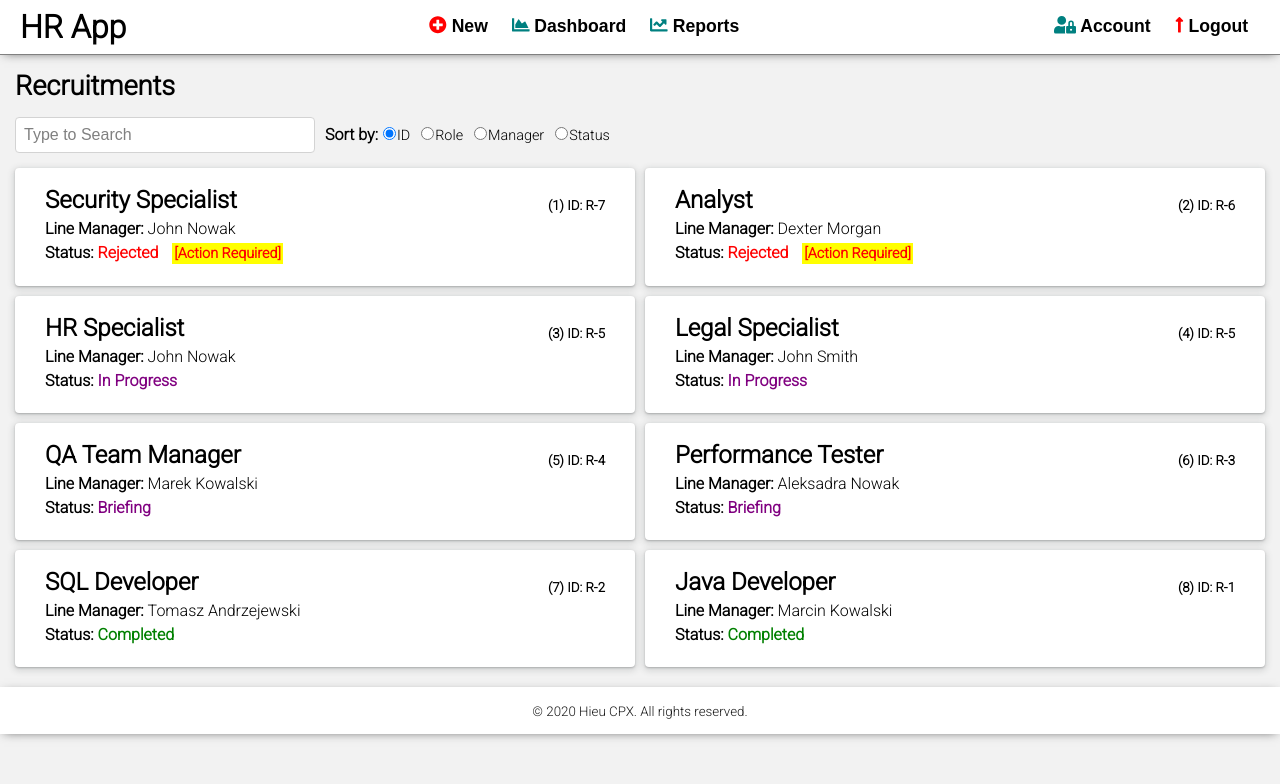
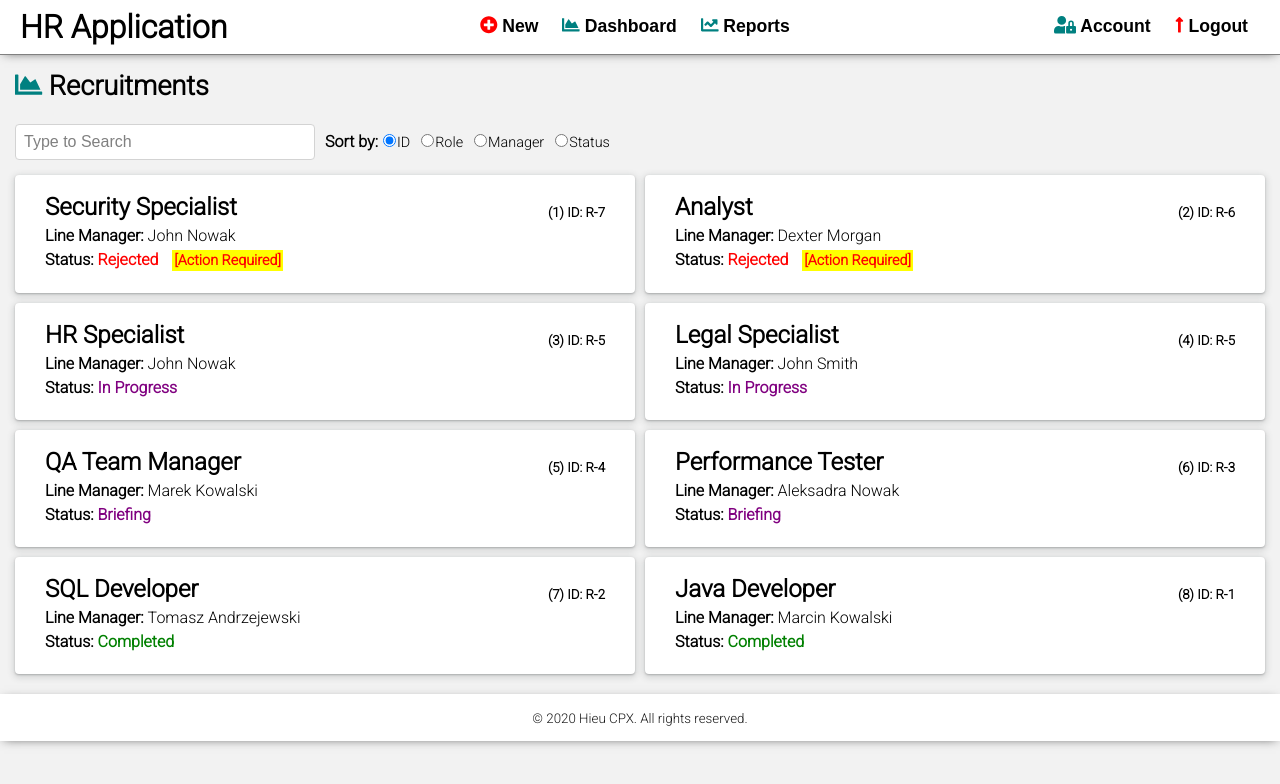
Before and after one commit to qual09/angular-hr-app, an Angular app: page / in a window 1280 px wide. Shown: the top 784 px of the page. Built offline with nearby package versions, Linux system fonts and the light colour scheme.

Commit message:
fix topbar

```diff
--- a/src/app/components/bot-bar/bot-bar.component.ts
+++ b/src/app/components/bot-bar/bot-bar.component.ts
@@ -1,4 +1,5 @@
 import { Component, OnInit } from '@angular/core';
+
 import { GlobalConstants } from '../../global-contants';
 
 @Component({
--- a/src/app/components/login/login.component.html
+++ b/src/app/components/login/login.component.html
@@ -1,6 +1,5 @@
 <div class="containerBox">
   <div class="loginLogo">
-    <!-- <img src="https://lingarogroup.com/wp-content/themes/lingaro/landing-page/img/lingaro-logo-dark.png" /> -->
     <h1>HR APP</h1>
   </div>
 </div>
--- a/src/app/components/new-recruitment/new-recruitment.component.html
+++ b/src/app/components/new-recruitment/new-recruitment.component.html
@@ -1,7 +1,7 @@
 <ul class="detailsTop">
   <li>
     <div class="sectionTitle">
-      <h1>New Recruitment: {{task.role}}</h1>
+      <h1>New Recruitment<span *ngIf="task.role">:</span> {{task.role}}</h1>
     </div>
   </li>
 </ul>
--- a/src/app/components/task-details/task-details.component.ts
+++ b/src/app/components/task-details/task-details.component.ts
@@ -13,8 +13,8 @@ import { Task } from '../../models/task';
 })
 export class TaskDetailsComponent implements OnInit {
   readonlyMode: boolean = true;
+  taskId: string;
   task: Task;
-  taskId: string;
 
   constructor(
     private route: ActivatedRoute,
@@ -23,8 +23,8 @@ export class TaskDetailsComponent implements OnInit {
 
   ngOnInit() {
     this.route.paramMap.subscribe(params => {
-      this.taskId = params.get('taskId'); //For Camunda
-      this.task = tasks[+params.get('taskId')]; //For Mock
+      this.taskId = params.get('taskId');
+      this.task = tasks[+this.taskId];
     });
 
   }
--- a/src/app/components/task-list/task-list.component.html
+++ b/src/app/components/task-list/task-list.component.html
@@ -1,4 +1,13 @@
-<h1>Recruitments</h1>
+<ul class="detailsTop">
+  <li>
+    <div class="sectionTitle">
+      <h1>
+        <fa-icon [icon]="faChartArea" [styles]="{'color': 'teal'}"></fa-icon>
+        Recruitments
+      </h1>
+    </div>
+  </li>
+</ul>
 
 <div class="toolBox">
   <input name="filter" class="search" type="text" autocomplete="off" [(ngModel)]="searchTerm" (ngModelChange)="search()"
@@ -17,14 +26,6 @@
 
 <div class="taskList">
 
-  <!-- Processes -->
-  <div *ngFor="let process of processes" [routerLink]="['/task', process.id]" class="containerBox"
-    style="display:block;">
-    <h2>{{process.name}}</h2>
-    <span><strong>Created: </strong> {{process.created | date}}</span>
-    <span><strong>ID: </strong> {{process.id}}</span>
-  </div>
-
   <!-- Tasks (MOCK) -->
   <ng-container *ngFor="let task of tasks; index as rowNum">
     <div *ngIf="task.status!=='Hidden'" [routerLink]="['/task', rowNum]" class="containerBox" style="display:block;">
--- a/src/app/components/task-list/task-list.component.ts
+++ b/src/app/components/task-list/task-list.component.ts
@@ -2,6 +2,8 @@ import { Component, OnInit } from '@angular/core';
 import { HttpClient } from '@angular/common/http';
 
 import { tasks } from '../../mocks/mock-tasks';
+
+import { faChartArea, } from '@fortawesome/free-solid-svg-icons';
 
 @Component({
   selector: 'app-task-list',
@@ -11,10 +13,10 @@ import { tasks } from '../../mocks/mock-tasks';
 export class TaskListComponent implements OnInit {
   tasks = tasks;
   taskFiltered = tasks;
-  processes;
-  searchTerm;
-  sortList;
-  interval;
+  searchTerm: string;
+  sortList: string;
+
+  faChartArea = faChartArea;
 
   constructor(private http: HttpClient) { }
 
@@ -24,24 +26,12 @@ export class TaskListComponent implements OnInit {
     this.tasks = this.tasks.sort(
       (a, b) => a.id < b.id ? 1 : a.id === b.id ? 0 : -1
     );
-
     this.getProcesses();
-    // this.interval = setInterval(() => {
-    //     this.getProcesses();
-    // }, 5000);
-    //alert('yo');
-
   }
 
   // Get list data
   getProcesses() {
-    // this.http.get('http://localhost:8080/rest/task').subscribe(data => {
-    //   this.processes = data;
-    // });
-  }
 
-  ngOnDestroy() {
-    this.processes = null;
   }
 
   // Search box
--- a/src/app/components/top-bar/top-bar.component.html
+++ b/src/app/components/top-bar/top-bar.component.html
@@ -1,25 +1,26 @@
 <div class="topbar">
 
   <div class="logo">
-    <h1>HR App</h1>
+    <h1>{{applicationName}}</h1>
   </div>
 
   <nav class="mainMenu">
     <ul>
       <li>
-        <button class="bgPurple" [routerLink]="['newRecruitment']" (click)="new()">
+        <button [routerLink]="['newRecruitment']" (click)="new()"
+          [class.selected]="router.url.toLocaleLowerCase().includes('new')">
           <fa-icon [icon]="faPlusCircle" [styles]="{'color': 'red'}"></fa-icon>
           New
         </button>
       </li>
       <li>
-        <button [routerLink]="['dashboard']">
+        <button [routerLink]="['dashboard']" [class.selected]="router.url.toLocaleLowerCase().includes('dashboard')">
           <fa-icon [icon]="faChartArea" [styles]="{'color': 'teal'}"></fa-icon>
           Dashboard
         </button>
       </li>
       <li>
-        <button [routerLink]="['reports']">
+        <button [routerLink]="['reports']" [class.selected]="router.url.toLocaleLowerCase().includes('reports')">
           <fa-icon [icon]="faChartLine" [styles]="{'color': 'teal'}"></fa-icon>
           Reports
         </button>
@@ -30,13 +31,13 @@
   <nav class="userMenu">
     <ul>
       <li>
-        <button [routerLink]="['account']">
+        <button [routerLink]="['account']" [class.selected]="router.url.toLocaleLowerCase().includes('account')">
           <fa-icon [icon]="faUserLock" [styles]="{'color': 'teal'}"></fa-icon>
           Account
         </button>
       </li>
       <li>
-        <button [routerLink]="['login']" class="bgRed" style="margin: 0px;" (click)="logout()">
+        <button [routerLink]="['login']" (click)="logout()">
           <fa-icon [icon]="faLongArrowAltUp" [styles]="{'color': 'red'}"></fa-icon>
           Logout
         </button>
--- a/src/app/components/top-bar/top-bar.component.ts
+++ b/src/app/components/top-bar/top-bar.component.ts
@@ -1,4 +1,7 @@
 import { Component, OnInit } from '@angular/core';
+import { Router } from '@angular/router';
+
+import { GlobalConstants } from '../../global-contants';
 
 import {
   faPlusCircle,
@@ -14,14 +17,15 @@ import {
   styleUrls: ['./top-bar.component.css']
 })
 export class TopBarComponent implements OnInit {
-  currentMenu: string;
+  applicationName = GlobalConstants.applicationName;
+
   faPlusCircle = faPlusCircle;
   faChartArea = faChartArea;
   faChartLine = faChartLine;
   faUserLock = faUserLock;
   faLongArrowAltUp = faLongArrowAltUp;
 
-  constructor() { }
+  constructor(public router: Router) { }
 
   ngOnInit() {
   }
--- a/src/app/global-contants.ts
+++ b/src/app/global-contants.ts
@@ -1,5 +1,5 @@
 export class GlobalConstants {
     public static companyName: string = 'Hieu CPX';
     public static currentYear: number = new Date().getFullYear();
-    public static siteTitle: string = 'HR Application';
+    public static applicationName: string = 'HR Application';
 }
--- a/src/styles.css
+++ b/src/styles.css
@@ -322,8 +322,8 @@ td, th {
 }
 
 .sectionTitle {
-  display: flex !important;
   align-items: center;
+  display: flex;
   margin-bottom: 7px;
 }
 
```
